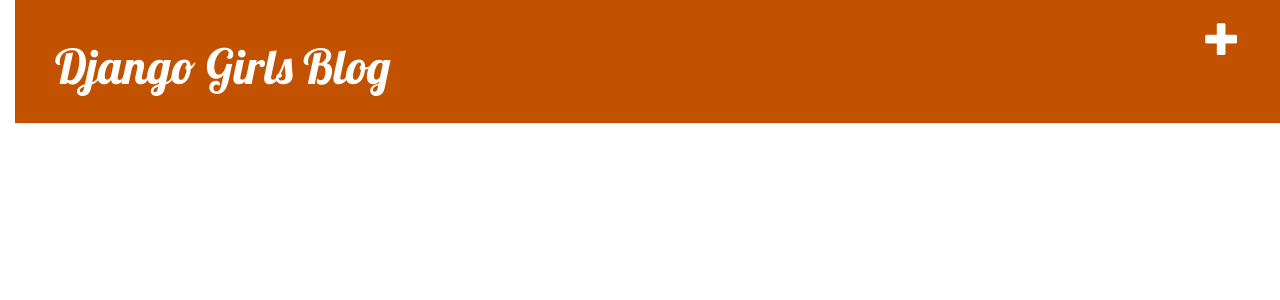
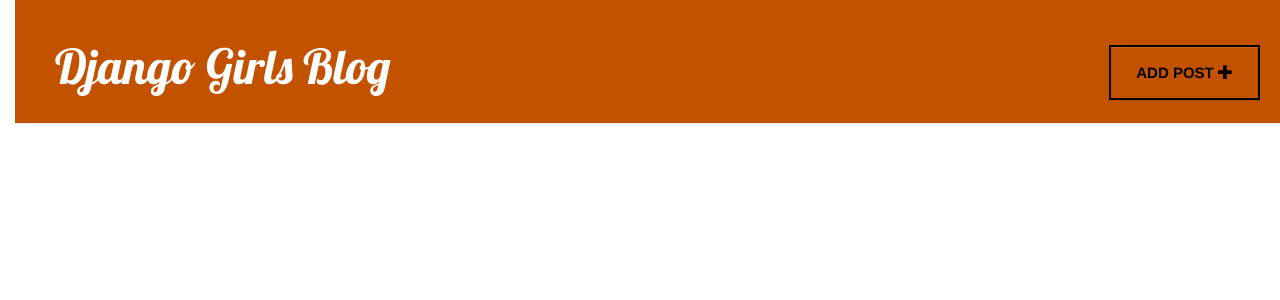
Before and after one commit to renalynb/my-first-blog, a Django app: page / in a window 1280 px wide. Shown: the top 300 px of the page. Run offline with Django 3.2, Linux system fonts and the light colour scheme; the visitor is signed in with stand-in values (Sample User, id 1); data that the repository does not hold is empty; some libraries are stand-ins or nearby versions.

Commit message:
update css

```diff
--- a/blog/static/css/blog.css
+++ b/blog/static/css/blog.css
@@ -29,6 +29,8 @@
 
 .date {
     color: #828282;
+	text-align: right;
+	font-style: italic;
 }
 
 .save {
@@ -53,3 +55,44 @@
 .post h2 a, .post h2 a:visited {
     color: #000000;
 }
+
+.inline {
+	display: inline-block;
+}
+
+.post-date-right {
+    line-height: 6em;
+}
+
+.create-btn-right {
+    text-align: right;
+    margin-top: 25px;
+}
+
+.custom-btn.create-post-btn {
+	padding: 15px 25px;
+}
+
+.create-post-btn:hover,
+.custom-btn:hover {
+	background: black;
+	border-color: black;
+	color: white;
+}
+
+.custom-btn {
+	background: transparent;
+    border: solid 2px black;
+    padding: 10px 25px;
+    color: black;
+    text-shadow: none;
+    border-radius: 0;
+    font-size: 15px;
+    text-transform: uppercase;
+    font-weight: bold;
+    transition: background 0.5s ease-out;
+}
+
+input, textarea {
+	    border: solid 2px black;
+}
--- a/blog/templates/blog/base.html
+++ b/blog/templates/blog/base.html
@@ -9,10 +9,16 @@
     </head>
     <body>
     <div class="page-header">
-        {% if user.is_authenticated %}
-            <a href="{% url 'post_new' %}" class="top-menu"><span class="glyphicon glyphicon-plus"></span></a>
-        {% endif %}
-        <h1><a href="/">Django Girls Blog</a></h1>
+        <div class="row">
+            <div class="col-md-10">
+                <h1><a href="/">Django Girls Blog</a></h1>
+            </div>
+            <div class="col-md-2 create-btn-right">
+                {% if user.is_authenticated %}
+                    <a href="{% url 'post_new' %}" class="btn btn-default create-post-btn custom-btn">Add Post <span class="glyphicon glyphicon-plus"></span></a>
+                {% endif %}
+            </div>
+        </div>
     </div>
     <div class="content container">
         <div class="row">
--- a/blog/templates/blog/post_edit.html
+++ b/blog/templates/blog/post_edit.html
@@ -4,6 +4,6 @@
     <h2>New post</h2>
     <form method="POST" class="post-form">{% csrf_token %}
         {{ form.as_p }}
-        <button type="submit" class="save btn btn-default">Save</button>
+        <button type="submit" class="save btn btn-default custom-btn">Save</button>
     </form>
 {% endblock %}
--- a/blog/templates/blog/post_list.html
+++ b/blog/templates/blog/post_list.html
@@ -3,7 +3,17 @@
 {% block content %}
     {% for post in posts %}
         <div class="post">
-            <h2><a href="{% url 'post_detail' pk=post.pk %}">{{ post.title }}</a></h2>
+            <div class="row">
+	    		<div class="col-md-8">
+	    			<h2><a href="{% url 'post_detail' pk=post.pk %}">{{ post.title }}</a></h2>
+	    		</div>
+	    		<div class="col-md-4 post-date-right">
+	    			{% if post.published_date %}
+			            <div class="date">{{ post.published_date }}</div>
+			        {% endif %}
+	    		</div>
+	    	</div>
+
             <p>{{ post.text|linebreaksbr }}</p>
         </div>
     {% endfor %}
```
Also changed, not shown: blog/templates/blog/post_detail.html (+13 -9 lines).
